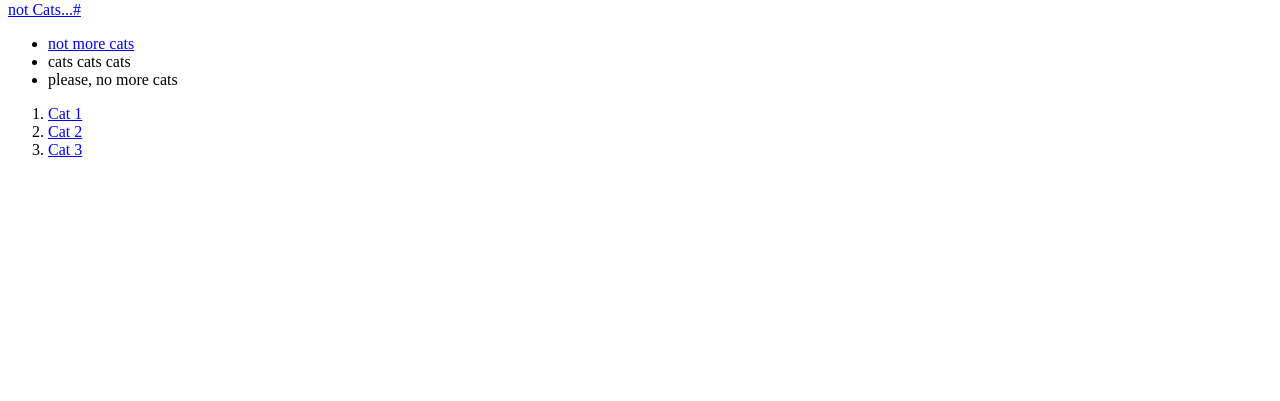
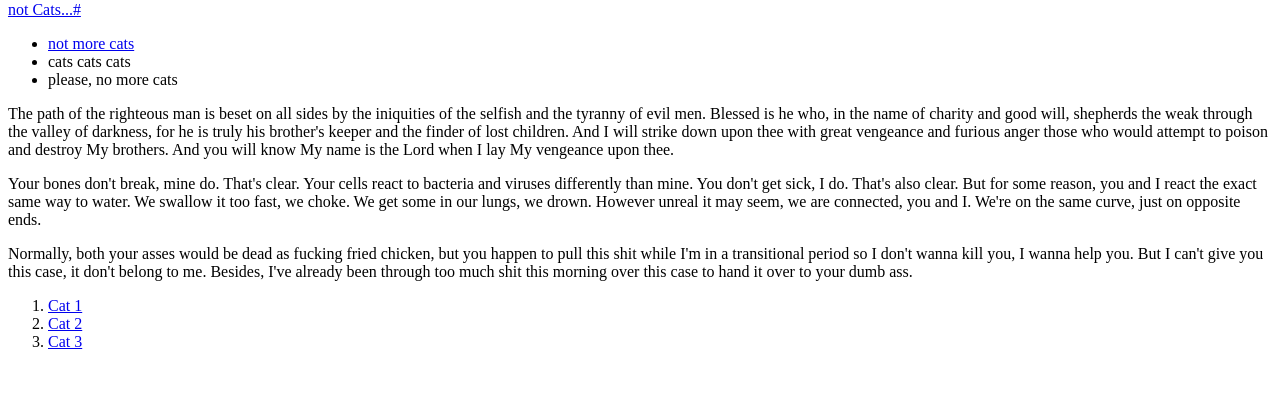
Before and after one commit to Taguian/Santiago-Valencia-Clase-Web, a PHP site: page / in a window 1280 px wide. Shown: the part 399-800 px from the top of the page. Run offline with PHP 8.4, Linux system fonts and the light colour scheme.

Commit message:
Avance Ejercicio dos
transcurso a traves de la clase de web, HTML

```diff
--- a/segundoejercicio/index.php
+++ b/segundoejercicio/index.php
@@ -21,7 +21,15 @@
 			</ul>
 		</nav>
 		<section>
-
+			<article>
+				<p>The path of the righteous man is beset on all sides by the iniquities of the selfish and the tyranny of evil men. Blessed is he who, in the name of charity and good will, shepherds the weak through the valley of darkness, for he is truly his brother's keeper and the finder of lost children. And I will strike down upon thee with great vengeance and furious anger those who would attempt to poison and destroy My brothers. And you will know My name is the Lord when I lay My vengeance upon thee. </p>
+			</article>
+			<article>
+				<p>Your bones don't break, mine do. That's clear. Your cells react to bacteria and viruses differently than mine. You don't get sick, I do. That's also clear. But for some reason, you and I react the exact same way to water. We swallow it too fast, we choke. We get some in our lungs, we drown. However unreal it may seem, we are connected, you and I. We're on the same curve, just on opposite ends. </p>
+			</article>
+			<article>
+				<p>Normally, both your asses would be dead as fucking fried chicken, but you happen to pull this shit while I'm in a transitional period so I don't wanna kill you, I wanna help you. But I can't give you this case, it don't belong to me. Besides, I've already been through too much shit this morning over this case to hand it over to your dumb ass. </p>
+			</article>
 		</section>
 		<aside>
 			<ol>
```
